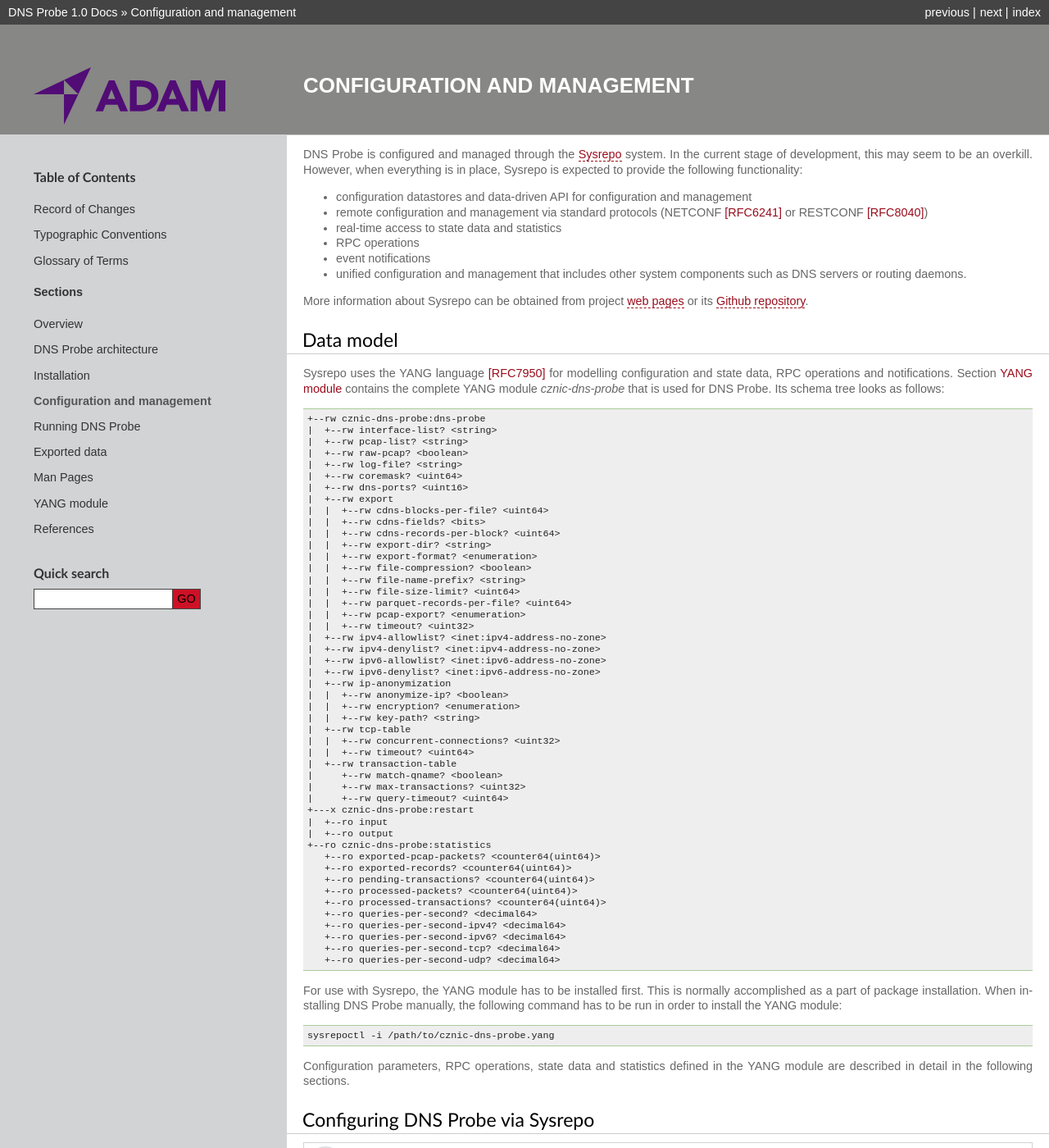
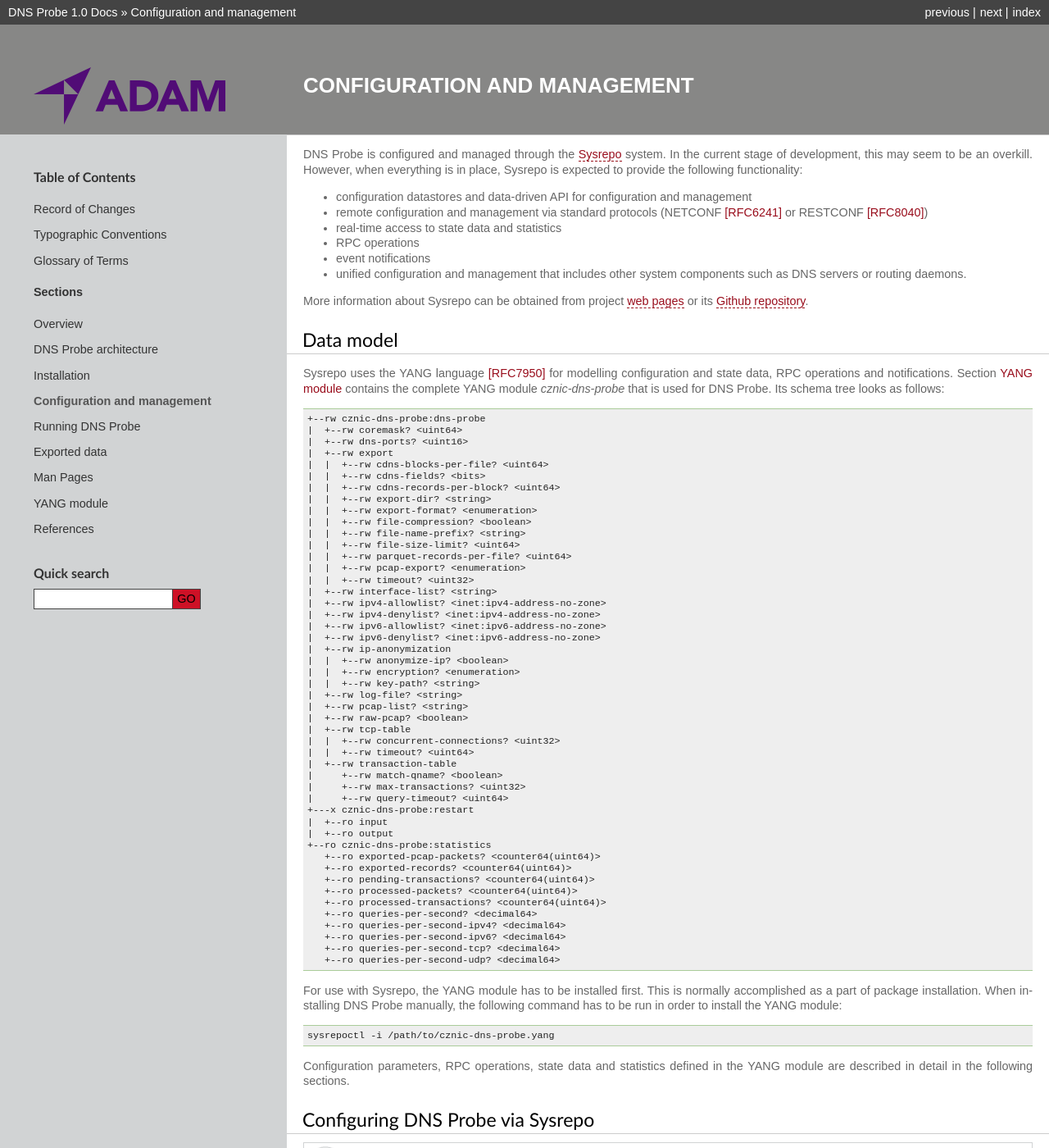
Before and after one commit to CZ-NIC/dns-probe, a Sphinx documentation site: the page built from doc/Configuration.rst, in a window 1280 px wide and 1400 px high. Shown: the whole window at 82% size. Built offline with Sphinx 7.4.7, drawn with Linux system fonts in a browser that asks for light colours; part of the change alters nothing that is shown.

```diff
--- a/doc/Configuration.rst
+++ b/doc/Configuration.rst
@@ -24,10 +24,6 @@ Data model
 Sysrepo uses the YANG language [RFC7950]_ for modelling configuration and state data, RPC operations and notifications. Section :ref:`YANG module <yang-module>` contains the complete YANG module *cznic-dns-probe* that is used for DNS Probe. Its schema tree looks as follows::
 
    +--rw cznic-dns-probe:dns-probe
-   |  +--rw interface-list? <string>
-   |  +--rw pcap-list? <string>
-   |  +--rw raw-pcap? <boolean>
-   |  +--rw log-file? <string>
    |  +--rw coremask? <uint64>
    |  +--rw dns-ports? <uint16>
    |  +--rw export
@@ -42,6 +38,7 @@ Sysrepo uses the YANG language [RFC7950]_ for modelling configuration and state
    |  |  +--rw parquet-records-per-file? <uint64>
    |  |  +--rw pcap-export? <enumeration>
    |  |  +--rw timeout? <uint32>
+   |  +--rw interface-list? <string>
    |  +--rw ipv4-allowlist? <inet:ipv4-address-no-zone>
    |  +--rw ipv4-denylist? <inet:ipv4-address-no-zone>
    |  +--rw ipv6-allowlist? <inet:ipv6-address-no-zone>
@@ -50,6 +47,9 @@ Sysrepo uses the YANG language [RFC7950]_ for modelling configuration and state
    |  |  +--rw anonymize-ip? <boolean>
    |  |  +--rw encryption? <enumeration>
    |  |  +--rw key-path? <string>
+   |  +--rw log-file? <string>
+   |  +--rw pcap-list? <string>
+   |  +--rw raw-pcap? <boolean>
    |  +--rw tcp-table
    |  |  +--rw concurrent-connections? <uint32>
    |  |  +--rw timeout? <uint64>
```
